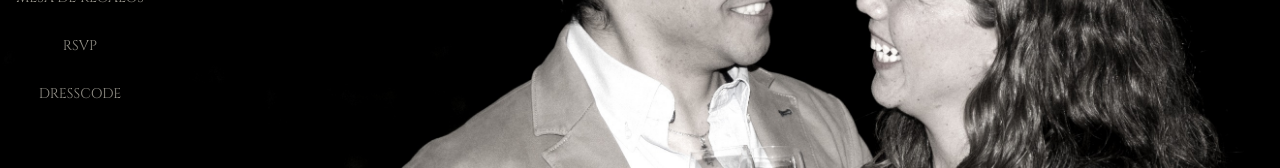
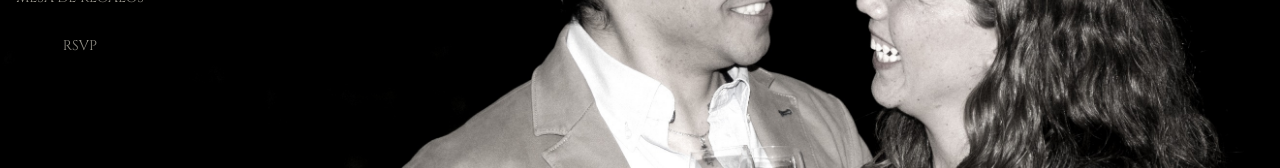
Before and after one commit to DeusXMaquina/reginasWeddingWebsite, a React (Create React App) app in the folder Frontend/wedding-site/: page / in a window 1280 px wide. Shown: the part 266-434 px from the top of the page. Built offline with nearby package versions, Linux system fonts and the light colour scheme; what google-maps-react would draw is missing.

Commit message:
quality changes

```diff
--- a/Frontend/wedding-site/src/Components/Sidebar/sidebar.tsx
+++ b/Frontend/wedding-site/src/Components/Sidebar/sidebar.tsx
@@ -118,7 +118,7 @@ function VerticalTabs(props:any) {
         <Tab label="Hospedaje" {...a11yProps(4)} />
         <Tab label="Mesa de Regalos" {...a11yProps(5)} />
         <Tab label="RSVP" {...a11yProps(6)} />
-        <Tab label="DressCode" {...a11yProps(7)} />
+        {/*<Tab label="DressCode" {...a11yProps(7)} />*/}
       </Tabs>
       <div className={classes.tabPanel}>
       <TabPanel value={value} index={0}>
@@ -147,9 +147,9 @@ function VerticalTabs(props:any) {
       <TabPanel value={value} index={6}>
         <RSVP/>
       </TabPanel>
-      <TabPanel value={value} index={7}>
+      {/*<TabPanel value={value} index={7}>
         DressCode
-      </TabPanel>
+  </TabPanel>*/}
     </div>
   )
 }
```
